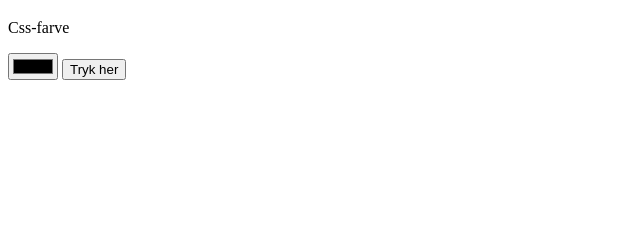
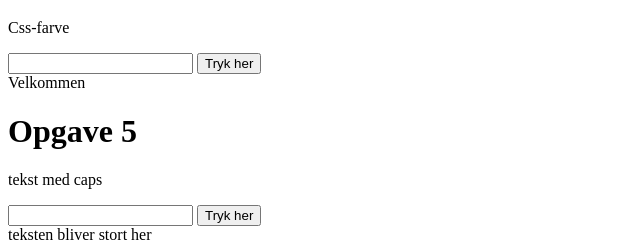
Before and after one commit to EmilSkov/sweetbot, a plain HTML site: page Sweetbot/javascript_test.html in a window 1280 px wide. Shown: the part 621-873 px from the top of the page, without its empty margins (0-640 px from the left). Before the commit the page ends 800 px from the top, so only its background shows below. Drawn offline with Linux system fonts and the light colour scheme.

Commit message:
vildt nice kode

```diff
--- a/Sweetbot/javascript_test.html
+++ b/Sweetbot/javascript_test.html
@@ -54,8 +54,20 @@
 		<h1>Opgave 4</h1>
 		<p>Css-farve</p>
 
-		<input type="color" id="farve" />
+		<input type="tekst" id="farve" />
 		<input type="button" id="farveknap" value="Tryk her" onClick="farveklik()" />
+		<div id="farven">
+		Velkommen
+		</div>
+
+		<h1>Opgave 5</h1>
+		<p>tekst med caps</p>
+
+		<input type="tekst" id="stortekst" />
+		<input type="button" id="capknap" value="Tryk her" onClick="capklik()" />
+		<div id="stortskrift">
+			teksten bliver stort her
+		</div>
 
 	</main>
 
@@ -94,6 +106,14 @@
 		{
 			var visfarve = document.getElementById("farve").value;
 
+			document.getElementById("farven").style.color = visfarve;
+
+		}
+		function capklik()
+		{
+			var storbogstaver = document.getElementById("stortekst").value;
+			var res = storbogstaver.toUpperCase();
+			document.getElementById("stortskrift").innerHTML = res;
 		}
 	</script>
 </body>
```
